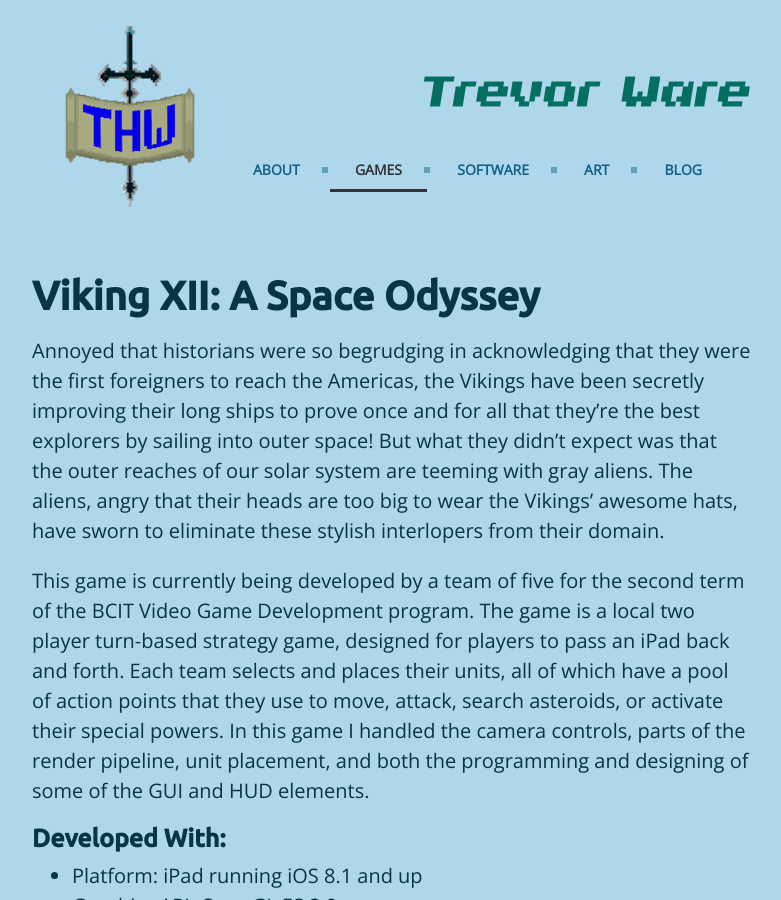
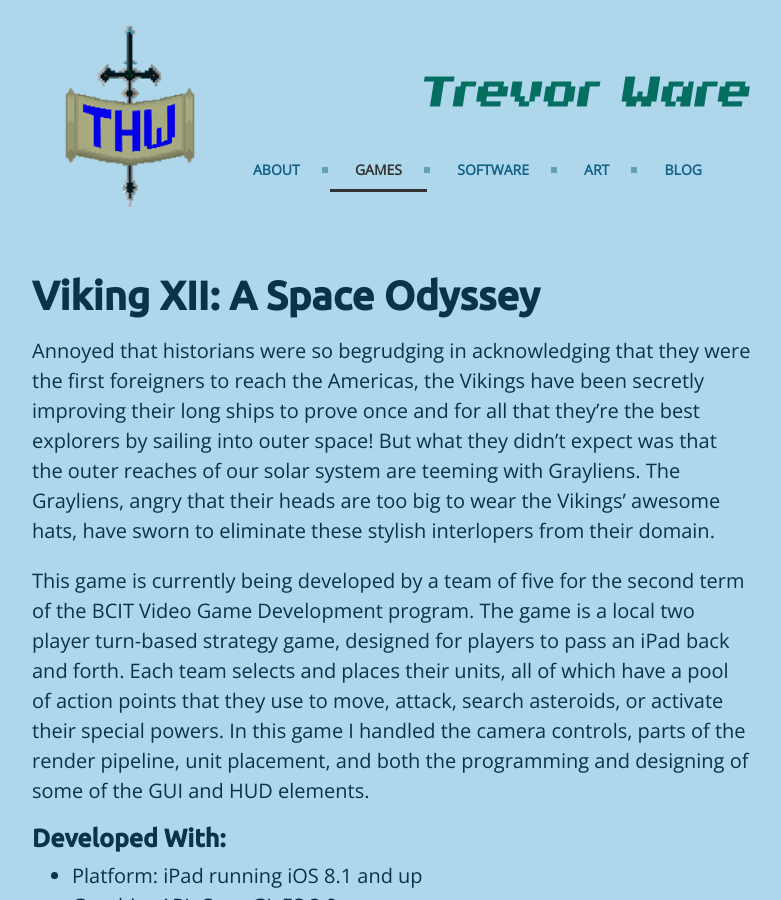
Before and after one commit to twarrre/twarrre.github.io, a Jekyll site: the page built from games/_posts/2015-04-09-viking_twelve.md, in a window 1280 px wide and 900 px high. Shown: the whole window, without its empty margins (248-1029 px from the left). Built offline with Jekyll 4.4.1, drawn with Linux system fonts in a browser that asks for light colours.

Commit message:
Fixing some typos in my game posts.

```diff
--- a/games/_posts/2015-04-09-viking_twelve.md
+++ b/games/_posts/2015-04-09-viking_twelve.md
@@ -2,11 +2,11 @@
 layout: game
 title: "Viking XII: A Space Odyssey"
 image: /assets/viking_twelve/viking_banner_small.png
-desc: "Vikings and aliens clash in a war of hats."
+desc: "Vikings and Grayliens clash in a war of hats."
 tag: Games
 gallery: vikingGallery
 ---
-Annoyed that historians were so begrudging in acknowledging that they were the first foreigners to reach the Americas, the Vikings have been secretly improving their long ships to prove once and for all that they're the best explorers by sailing into outer space! But what they didn't expect was that the outer reaches of our solar system are teeming with gray aliens. The aliens, angry that their heads are too big to wear the Vikings' awesome hats, have sworn to eliminate these stylish interlopers from their domain.
+Annoyed that historians were so begrudging in acknowledging that they were the first foreigners to reach the Americas, the Vikings have been secretly improving their long ships to prove once and for all that they're the best explorers by sailing into outer space! But what they didn't expect was that the outer reaches of our solar system are teeming with Grayliens. The Grayliens, angry that their heads are too big to wear the Vikings' awesome hats, have sworn to eliminate these stylish interlopers from their domain.
 
 This game is currently being developed by a team of five for the second term of the BCIT Video Game Development program. The game is a local two player turn-based strategy game, designed for players to pass an iPad back and forth. Each team selects and places their units, all of which have a pool of action points that they use to move, attack, search asteroids, or activate their special powers. In this game I handled the camera controls, parts of the render pipeline, unit placement, and both the programming and designing of some of the GUI and HUD elements.
 
```
